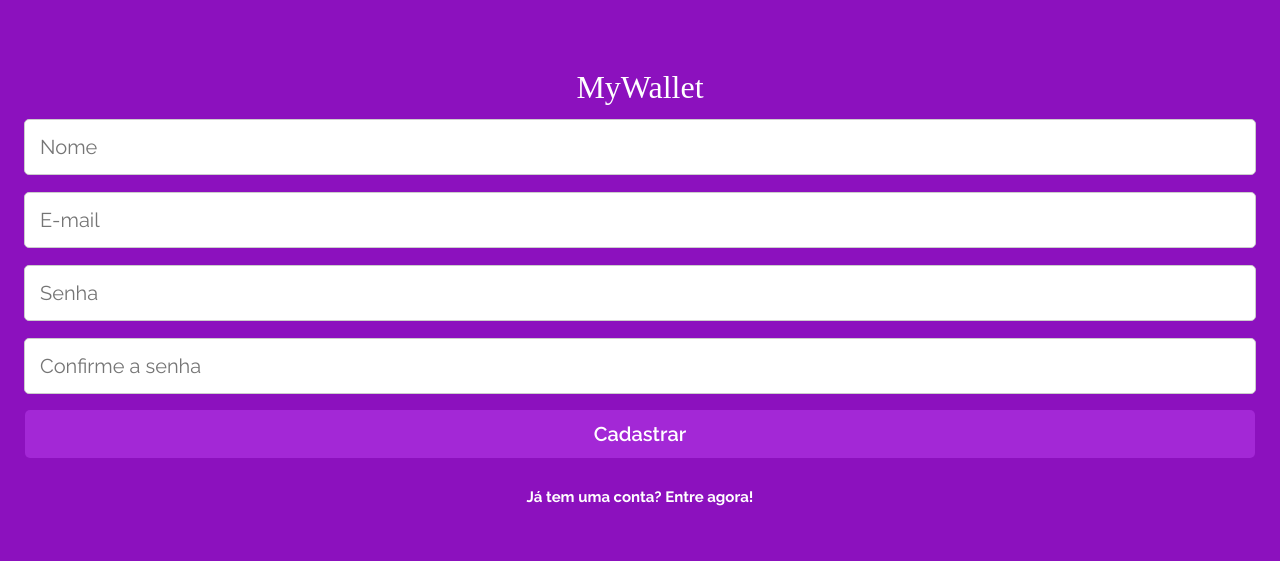
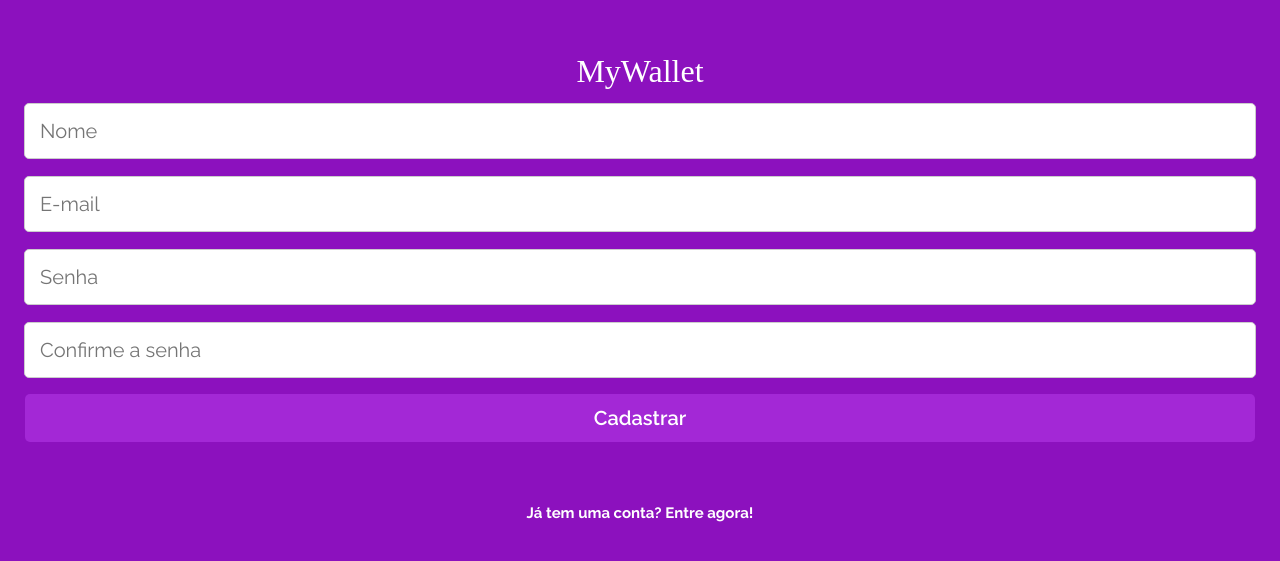
Before and after one commit to aabenjamim/MyWallet-front, a React (Create React App) app: page /cadastro in a window 1280 px wide. Shown: the part 137-698 px from the top of the page. Built offline with nearby package versions, Linux system fonts and the light colour scheme; a web font is replaced by a local one.

Commit message:
css com margem

```diff
--- a/src/pages/SignInPage.js
+++ b/src/pages/SignInPage.js
@@ -78,6 +78,7 @@ const SingInContainer = styled.section`
 `
 
 const Cadastro = styled(Link)`
+  margin-top: 32px;
   font-family: 'Raleway';
   font-style: normal;
   font-weight: 700;
--- a/src/pages/SignUpPage.js
+++ b/src/pages/SignUpPage.js
@@ -94,6 +94,7 @@ const SingUpContainer = styled.section`
   align-items: center;
 `
 const Login = styled(Link)`
+  margin-top: 32px;
   font-family: 'Raleway';
   font-style: normal;
   font-weight: 700;
```
